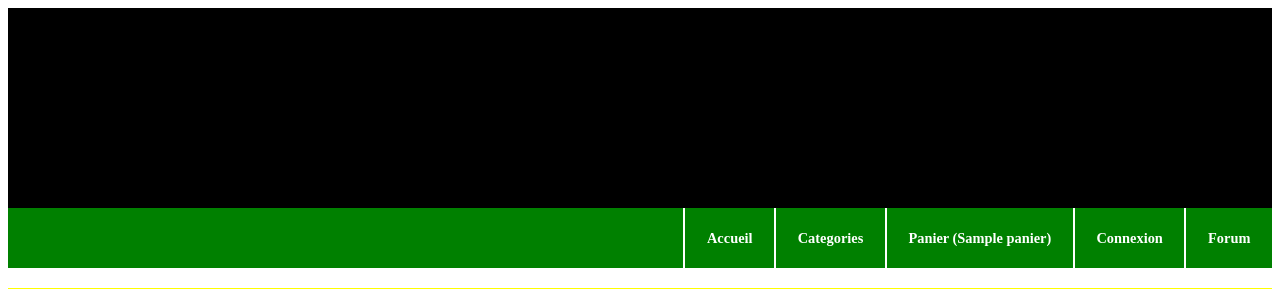
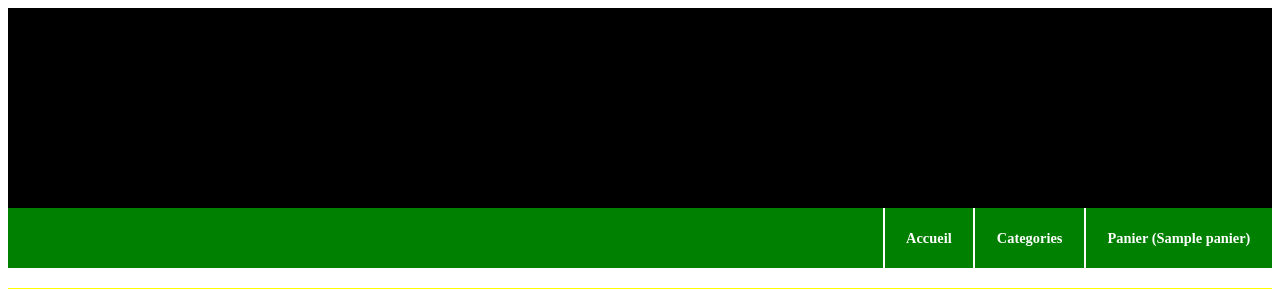
Before and after one commit to themoonisacheese/aBay, a PHP site: template view/Home.view.php in a window 1280 px wide. Shown: the top 289 px of the page. Run offline with PHP 8.4, Linux system fonts and the light colour scheme; the template is opened without the code that fills it: most values are stand-ins (such as "Sample title", 1, 10 or a date in 2020); data that the repository does not hold is empty.

Commit message:
removed unused header items

```diff
--- a/view/Header.view.php
+++ b/view/Header.view.php
@@ -25,8 +25,6 @@
           echo "(".$panier->nombreDArticles().")";
         }
        ?></a></li>
-      <li><a href="#">Connexion</a></li>
-      <li><a href="#">Forum</a></li>
     </ul>
   </nav>
 </div>
```
